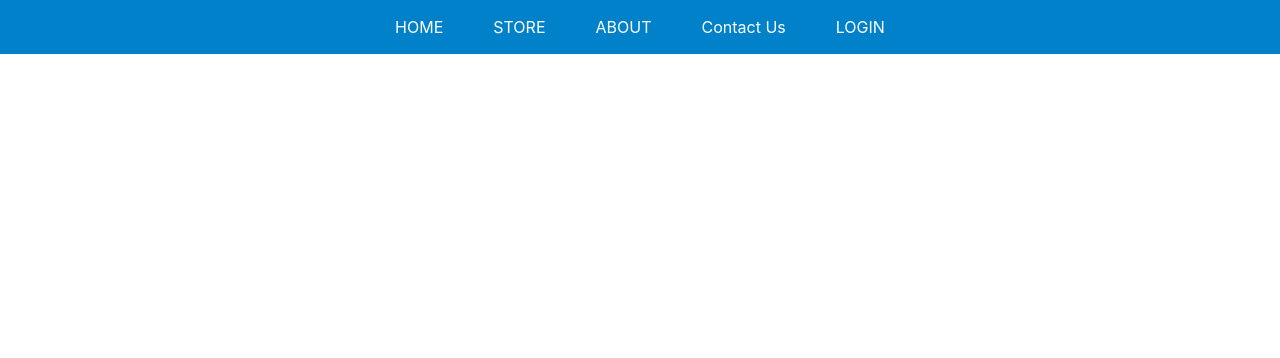
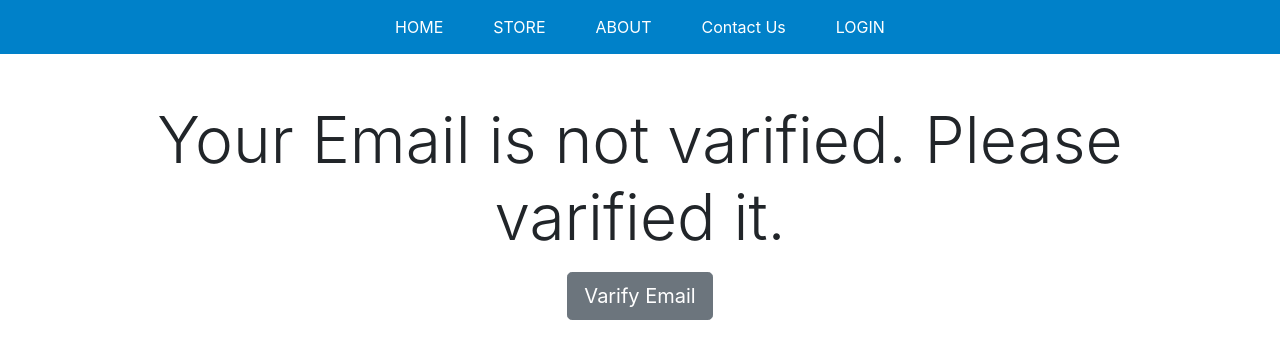
Before and after one commit to JaiminSheladiya/sharpener-practice, a React (Create React App) app in the folder react-expense-tracker/: page /VarifyEmail in a window 1280 px wide. Shown: the top 358 px of the page. Built offline with nearby package versions, Linux system fonts and the light colour scheme.

Commit message:
Varify user done

```diff
--- a/react-expense-tracker/src/components/Auth/Login.jsx
+++ b/react-expense-tracker/src/components/Auth/Login.jsx
@@ -3,6 +3,7 @@ import React, { useContext, useState } from 'react'
 import { useNavigate } from 'react-router-dom';
 import { toast } from 'react-toastify';
 import { AuthContext } from '../../context/AuthContext';
+import VarifyEmail from './VarifyEmail';
 
 const Login = () => {
   const navigate = useNavigate()
@@ -34,7 +35,7 @@ const Login = () => {
 
            localStorage.setItem("idToken" , res.data.idToken);
           toast("User Login successfully");
-        navigate("/");
+        navigate("/VarifyEmail");
 
         } catch (e) {
           toast(e.response.data.error.message);
--- /dev/null
+++ b/react-expense-tracker/src/components/Auth/VarifyEmail.jsx
@@ -0,0 +1,30 @@
+import axios from 'axios'
+import React, { useState } from 'react'
+
+const VarifyEmail = () => {
+    const [t,setT] = useState(true)
+    const [text, setText] = useState(
+      "Your Email is not varified. Please varified it."
+    );
+    const varifyEmailID = async () => {
+
+        const res = await axios.post(
+          "https://identitytoolkit.googleapis.com/v1/accounts:sendOobCode?key=AIzaSyAAXV5Vs62BDdmIhqYmBwYQ_embaTIn_o0",
+          {
+            requestType: "VERIFY_EMAIL",
+            idToken: localStorage.getItem("idToken"),
+          }
+        );
+        setText("Please check your mail. and confirm the mail.");
+        setT(false)
+    }
+
+    return (
+      <div className='m-5'>
+            <p className='display-3'>{text}</p>
+      {t&&  <button onClick={()=>varifyEmailID()} className=" btn btn-lg btn-secondary">Varify Email</button>
+     } </div>
+    );
+}
+
+export default VarifyEmail
--- a/react-expense-tracker/src/components/Pages/AllRoutes.jsx
+++ b/react-expense-tracker/src/components/Pages/AllRoutes.jsx
@@ -3,6 +3,7 @@ import { Route, Routes } from 'react-router-dom'
 import {AuthContext} from '../../context/AuthContext';
 import Login from '../Auth/Login';
 import Signup from '../Auth/Signup';
+import VarifyEmail from '../Auth/VarifyEmail';
 import CompleteProfilePage from '../CompleteProfile/CompleteProfilePage';
 import Home from './Home'
 
@@ -13,6 +14,7 @@ const AllRoutes = () => {
       <Route path="/" element={<Home />} />
       <Route path="/auth" element={isLogin ? <Login /> : <Signup />} />
       <Route path="/completeProfile" element={<CompleteProfilePage />} />
+      <Route path="/VarifyEmail" element={<VarifyEmail />} />
     </Routes>
   );
 }
```
